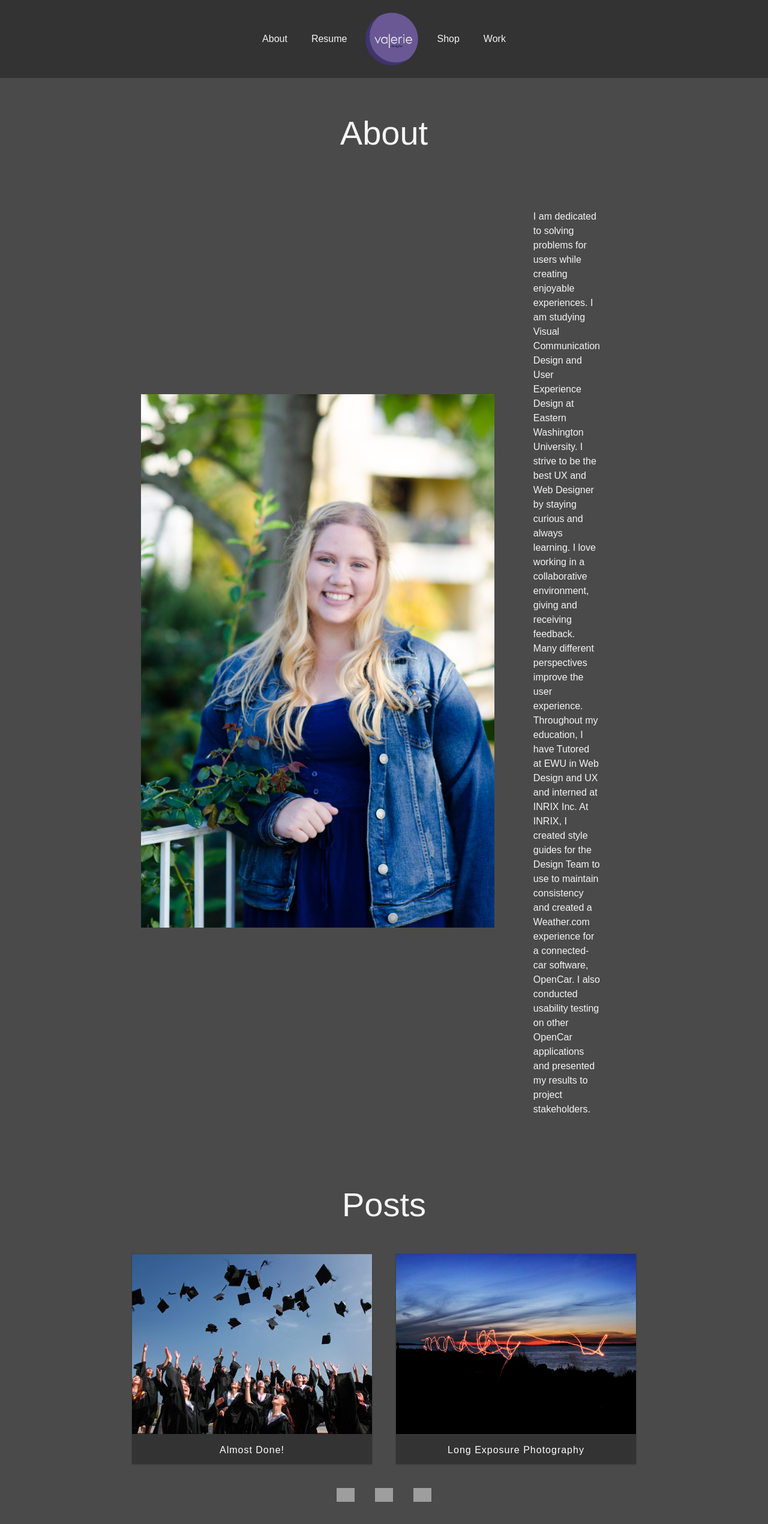
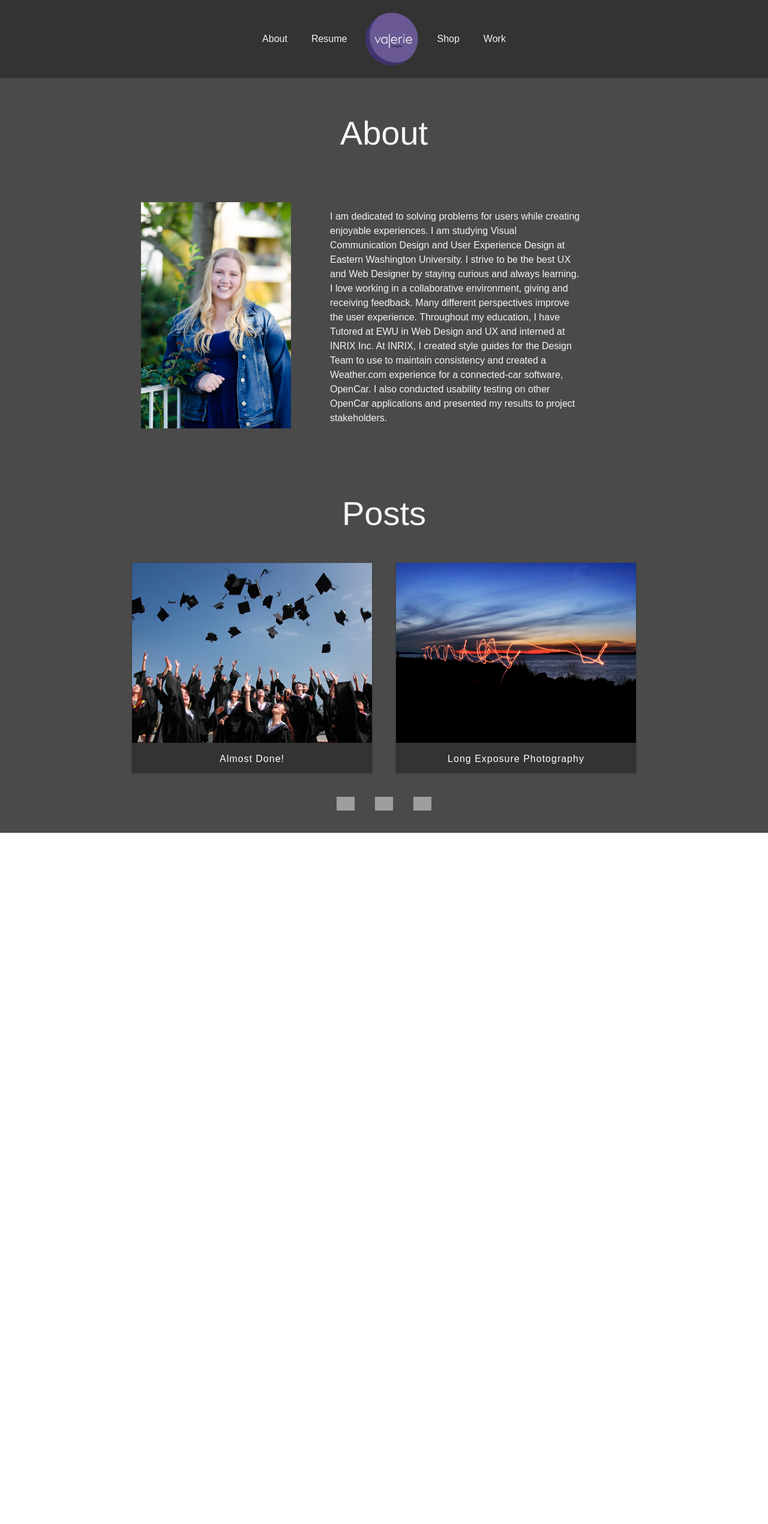
Before and after one commit to vlandguth/valdoes.work, a Jekyll site: the page built from about.markdown, in a window 1280 px wide. Shown: the whole page at 60% size. Built offline with Jekyll 4.4.1, drawn with Linux system fonts in a browser that asks for light colours; after the commit the page ends 1388 px from its top, so only the background shows below that; grey boxes are pictures that could not be loaded.

Commit message:
oops right

```diff
--- a/assets/css/styles.css
+++ b/assets/css/styles.css
@@ -291,7 +291,7 @@ a{
     font-weight:300;
   }
 
-  .about .right img{
+  .about .left img{
   width:250px;
   }
 
```
